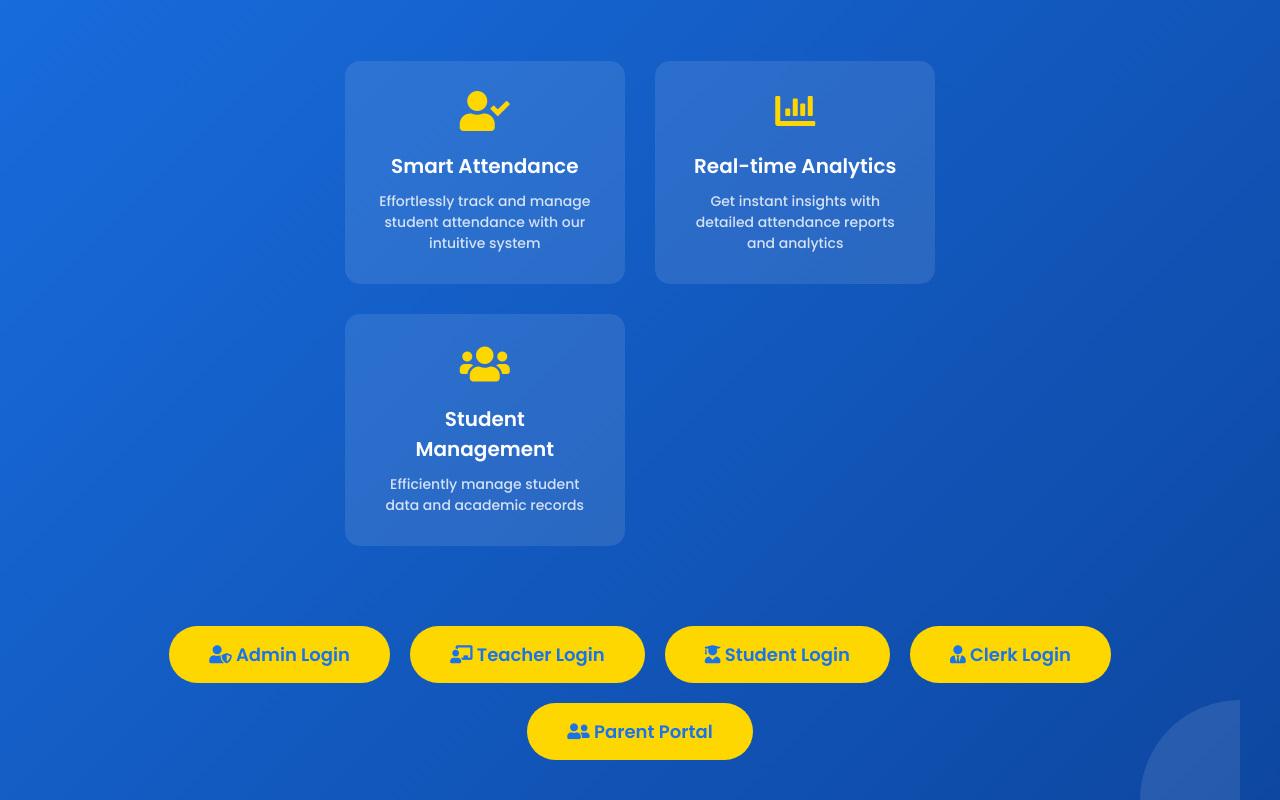
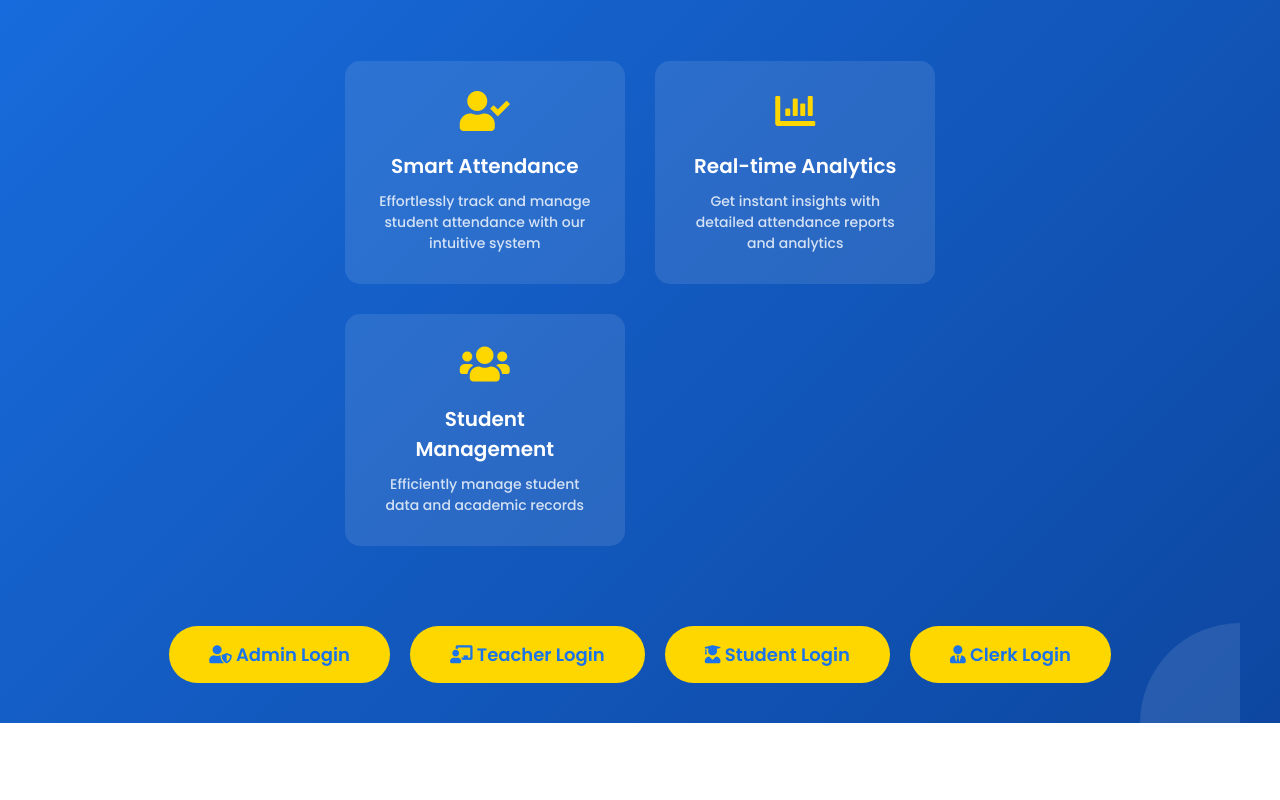
Before and after one commit to adhik1993/BVIT, a website: page welcome.html in a window 1280 px wide. Shown: the part 422-1222 px from the top of the page. After the commit the page ends 1145 px from the top, so only its background shows below. Drawn offline with Linux system fonts and the light colour scheme.

Commit message:
update welcome page

```diff
--- a/welcome.html
+++ b/welcome.html
@@ -274,9 +274,6 @@
             <a href="clerk-login.html" class="cta-button primary-button">
                 <i class="fas fa-user-tie"></i> Clerk Login
             </a>
-            <a href="parent-portal.html" class="cta-button primary-button">
-                <i class="fas fa-user-friends"></i> Parent Portal
-            </a>
         </div>
     </div>
     <!-- Firebase SDKs -->
```
